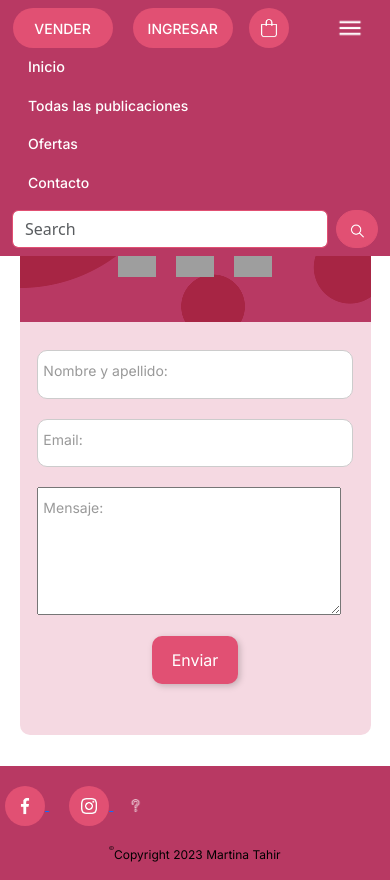
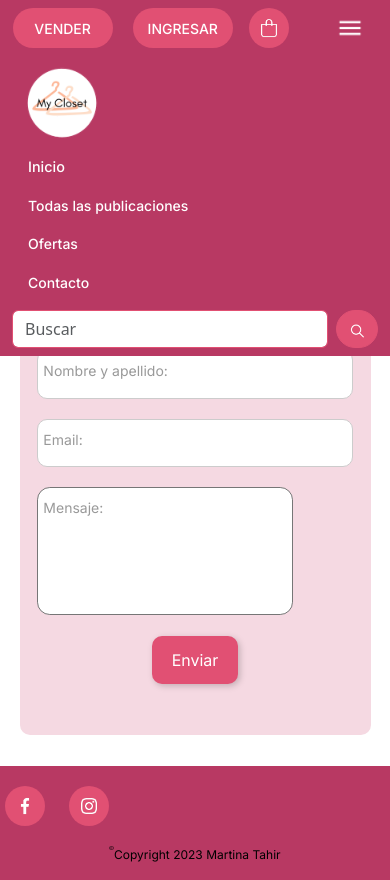
Before and after one commit to MartuTahir/MyCloset, a website: page pagina4.html in a window 390 px wide. Both pictures are taken after a click on the button "Toggle navigation". Drawn offline with nearby package versions, Linux system fonts and the light colour scheme; grey boxes are pictures that could not be loaded.

Commit message:
detalles

```diff
--- a/pagina4.html
+++ b/pagina4.html
@@ -46,6 +46,9 @@
                 <img src="images/menu.png-PhotoRoom.png" alt="" class="menuH">
               </button>
               <div class="collapse navbar-collapse" id="navbarSupportedContent">
+                <a href="index.html">
+                  <img src="images/myClosetLogo.png" alt="Logo" id="logo-mobile" class="d-block d-md-none d-sm-none"/>
+                </a>
                 <ul class="navbar-nav me-auto mb-2 mb-lg-0">
                   <li class="nav-item">
                     <a class="nav-link active" aria-current="page" href="index.html">Inicio</a>
@@ -67,7 +70,7 @@
                   </li>
                 </ul>
                 <form class="d-flex" role="search">
-                    <input class="form-control me-2 buscador" type="search" placeholder="Search" aria-label="Search">
+                    <input class="form-control me-2 buscador" type="search" placeholder="Buscar" aria-label="Search">
                     <button class="btn btn-outline-success" type="submit">
                         <img src="images/lupa.png" id="search"/>
                     </button>
@@ -88,12 +91,12 @@
             <h2 class="textoCont">CONTACTANOS</h2>
             <div class="links">
               <div class="link">
-                <a href="https://github.com/MartuTahir/MyCloset">
+                <a target="_blank" href="https://github.com/MartuTahir/MyCloset">
                   <img src="https://i.postimg.cc/YCV2QBJg/github.png" alt="github" title="https://github.com/MartuTahir/MyCloset" class="imgContact">
                 </a>
               </div>
               <div class="link">
-                <a href="https://codepen.io/martuT">
+                <a target="_blank" href="https://codepen.io/martuT">
                   <img src="https://i.postimg.cc/W4Znvrry/codepen.png" alt="codepen" title="https://codepen.io/martuT" class="imgContact">
                 </a>
               </div>
@@ -133,9 +136,6 @@
         <a href="">
             <img src="images/iconoIg.png" alt="" class="iconos iconoIg">
         </a>
-        <a href="">
-            <img src="images/help.png" alt="" id="help">
-        </a>
         <div class="d-flex justify-content-center">
             <img src="images/copyright-bold-svgrepo-com.png" alt="" class="imgCopy">
             <p class="textCopy">Copyright 2023 Martina Tahir</p>
--- a/scss/style.scss
+++ b/scss/style.scss
@@ -66,10 +66,18 @@ nav {
     font-weight: 500 !important;
 
 }
+footer {
+    a {
+        color: transparent !important;
+    }
+}
 /****************************************header*************************************/
 
 #logo1 {
     @include widthHeight (150px, 150px);
+}
+#logo-mobile {
+    @include widthHeight (100px, 100px);
 }
 #search {
     @include widthHeight (1rem, 1rem);
@@ -649,9 +657,11 @@ a:hover {
       .form-item {
         position: relative;
             textarea {
-                @include widthHeight (20rem,8rem);
+                @include widthHeight (25rem,9rem);
+                border-radius: 0.8rem;
+                resize: none;
                 @media screen and (max-width: 548px) {
-                    @include widthHeight (19rem,8rem);
+                    @include widthHeight (16rem,8rem);
                 }
             }
       }
```
Also changed, not shown: index.html (+4 -4 lines), pagina2.html (+4 -4 lines), pagina3.html (+4 -4 lines), pagina5.html (+4 -4 lines), scss/style.css, 1 other file.
